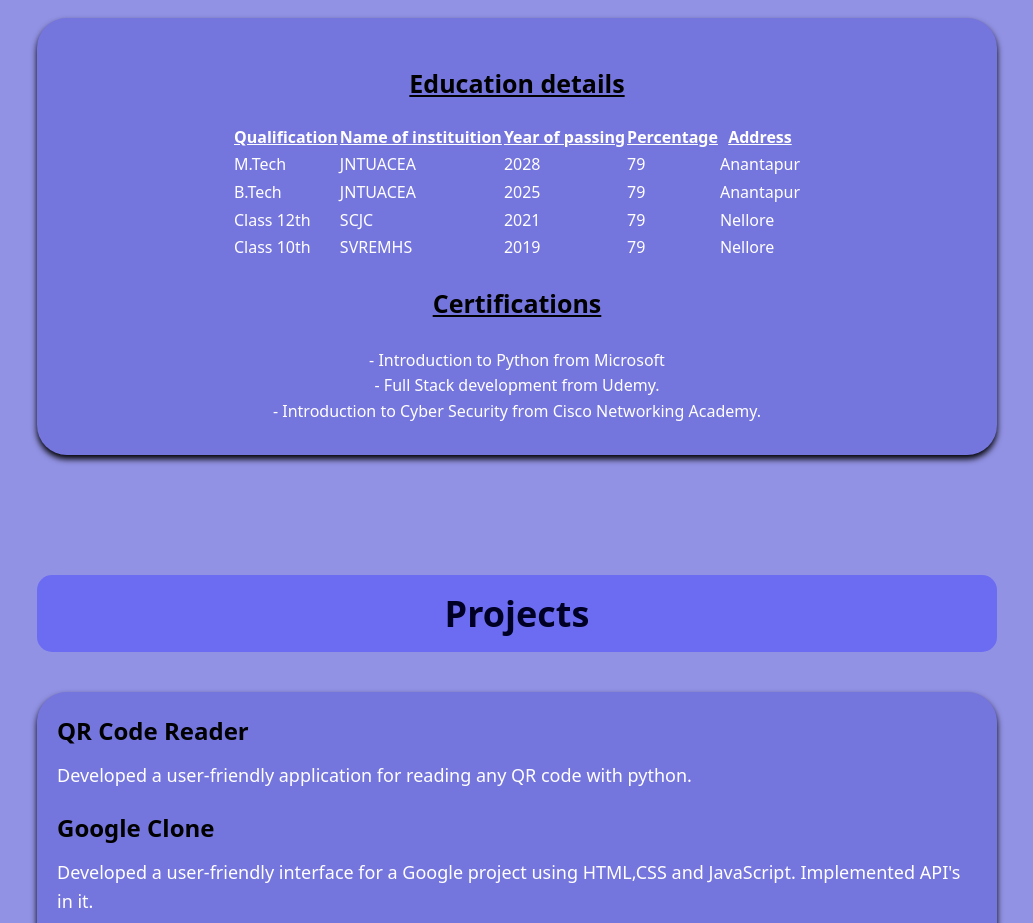
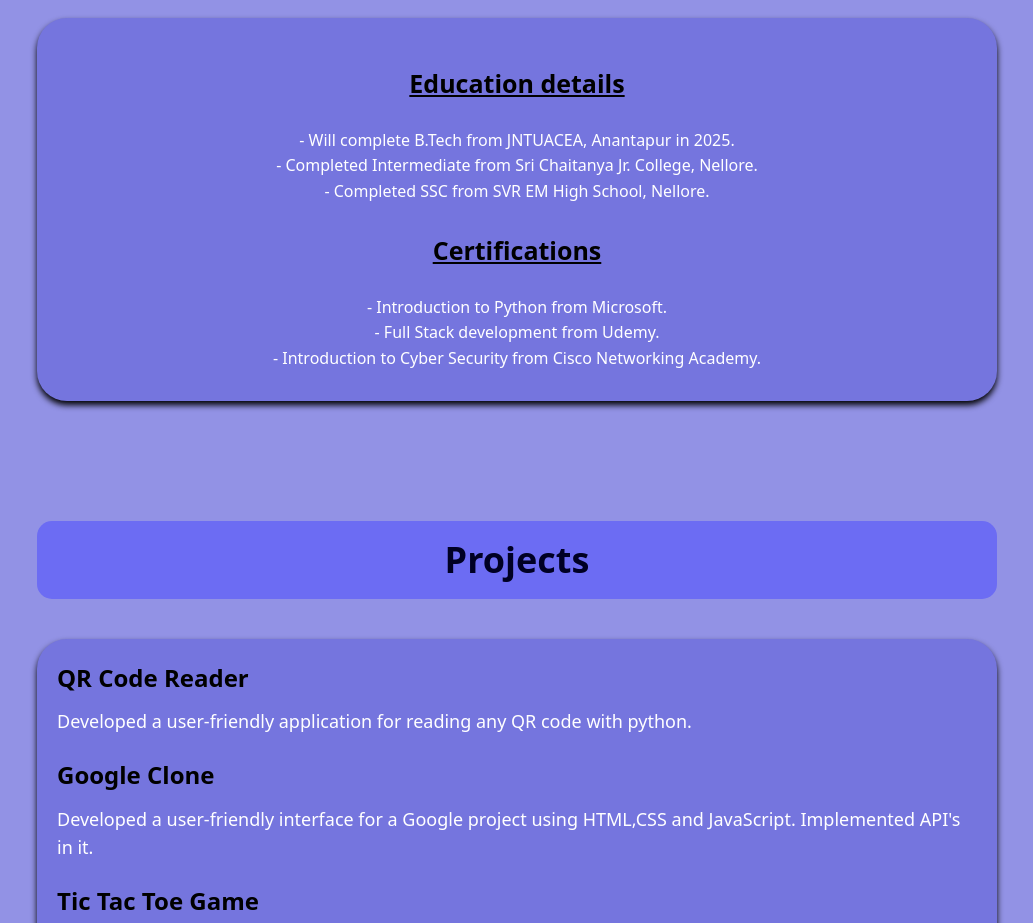
Before and after one commit to user-dizzy/myfirstrepo, a plain HTML site: page index.html in a window 1280 px wide. Shown: the part 1060-1983 px from the top of the page, without its empty margins (123-1156 px from the left). Drawn offline with Linux system fonts and the light colour scheme.

Commit message:
Update index.html

```diff
--- a/index.html
+++ b/index.html
@@ -70,43 +70,11 @@
 							</center>
 						</p>
 						<div align="center">
-							<table>
-							<tr>
-							<th><u>Qualification</u></th>
-							<th><u>Name of instituition</u></th>
-							<th><u>Year of passing</u></th>
-							<th><u>Percentage</u></th>
-							<th><u>Address</u></th>
-							</tr>
-							<tr>
-							<td>M.Tech</td>
-							<td>JNTUACEA</td>
-							<td>2028</td>
-							<td>79</td>
-							<td>Anantapur</td>
-							</tr>
-							<tr>
-							<td>B.Tech</td>
-							<td>JNTUACEA</td>
-							<td>2025</td>
-							<td>79</td>
-							<td>Anantapur</td>
-							</tr>
-							<tr>
-							<td>Class 12th</td>
-							<td>SCJC</td>
-							<td>2021</td>
-							<td>79</td>
-							<td>Nellore</td>
-							</tr>
-							<tr>
-							<td>Class 10th</td>
-							<td>SVREMHS</td>
-							<td>2019</td>
-							<td>79</td>
-							<td>Nellore</td>
-							</tr>
-							</table>
+							<div class="p">
+								- Will complete B.Tech from JNTUACEA, Anantapur in 2025.<br>
+								- Completed Intermediate from Sri Chaitanya Jr. College, Nellore.<br>
+								- Completed SSC from SVR EM High School, Nellore.<br>
+							</div>
 							<p>
 								<center>
 									<b style="font-size: 25px; color: black;">
@@ -115,7 +83,7 @@
 								</center>
 							</p>
 							<div class="p">
-								- Introduction to Python from Microsoft<br>
+								- Introduction to Python from Microsoft.<br>
 								- Full Stack development from Udemy.<br>
 								- Introduction to Cyber Security from Cisco Networking Academy.<br>
 							</div>
```
